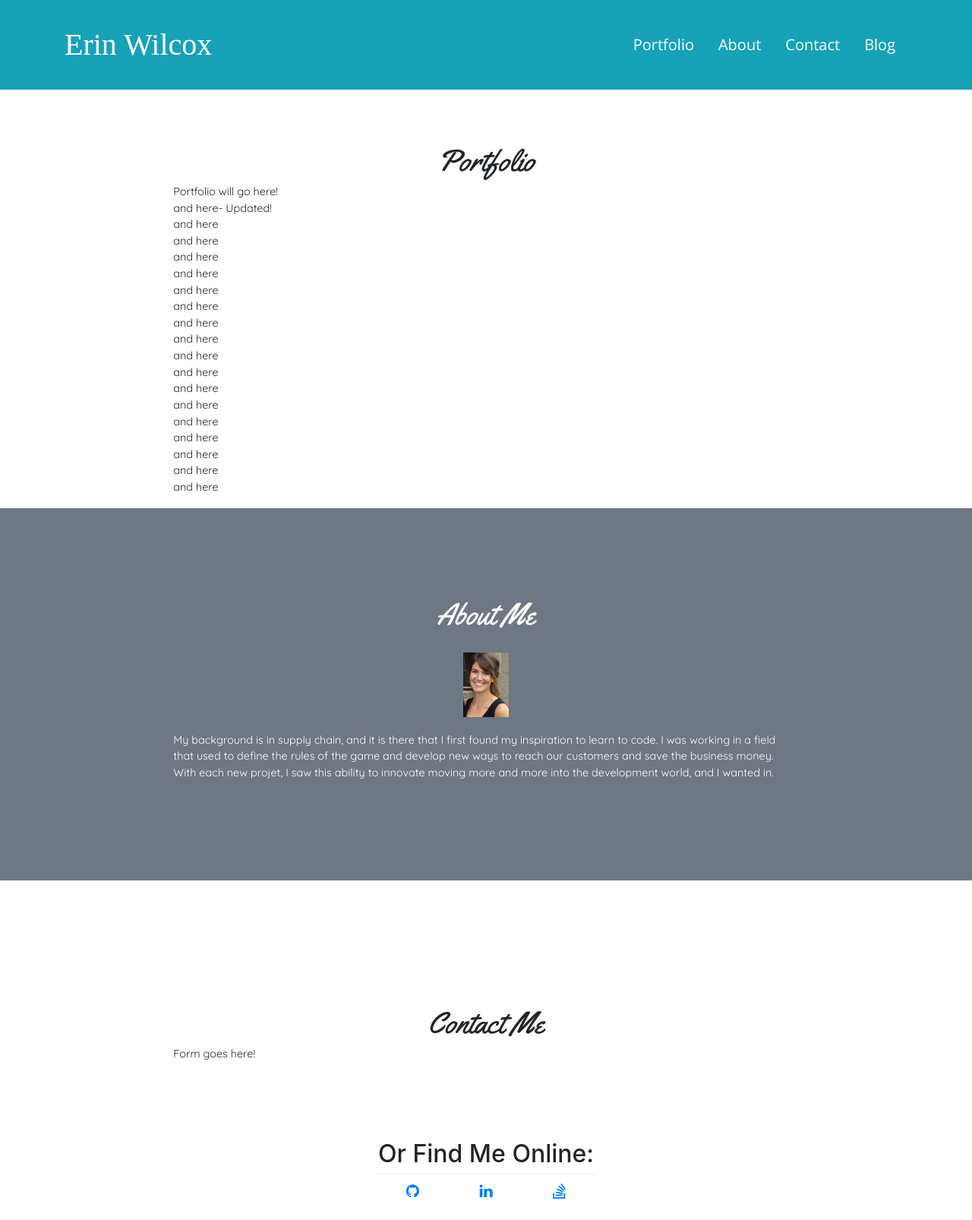
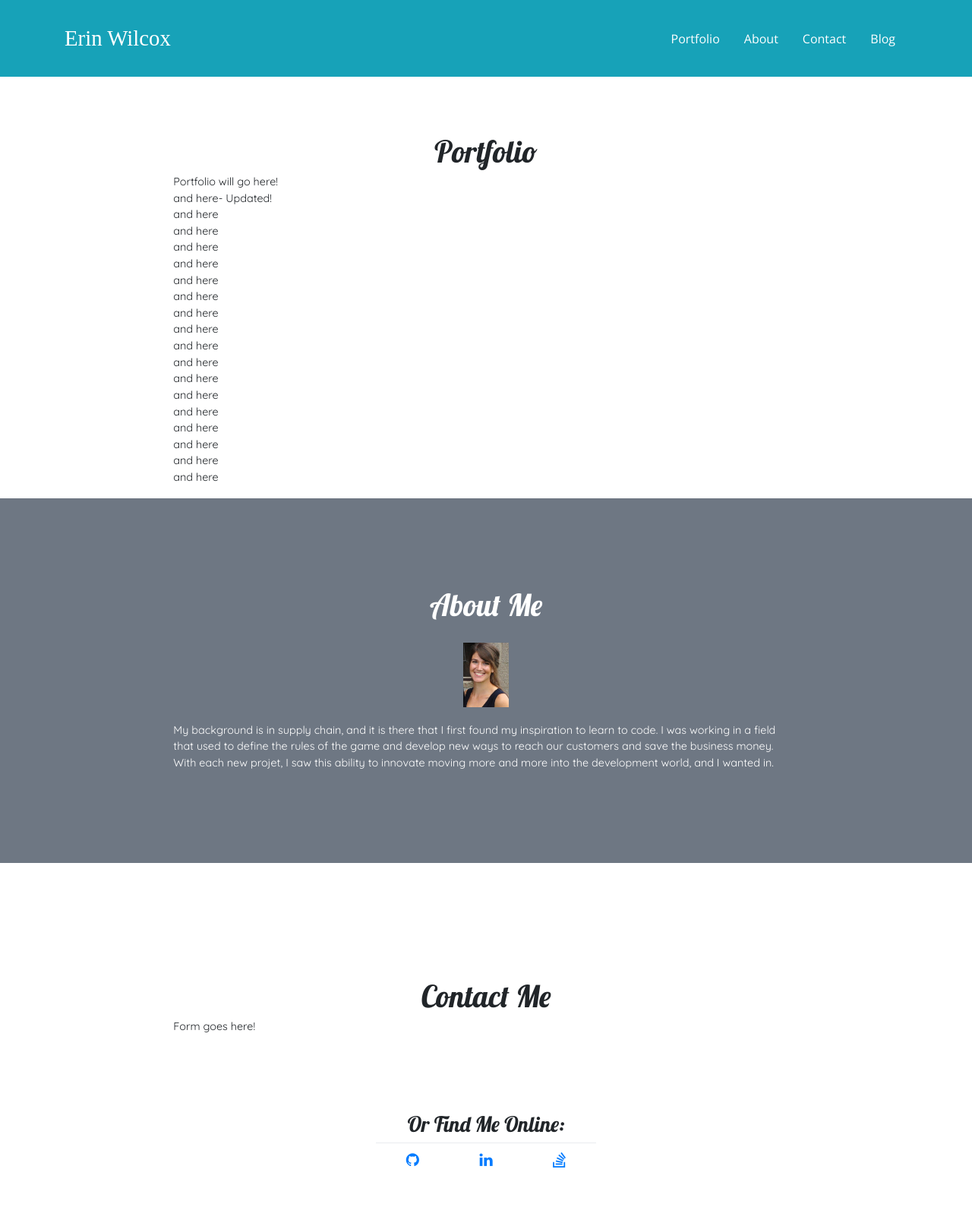
Before and after one commit to brookin8/brookin8.github.io, a Jekyll site: the page built from index.html, in a window 1280 px wide. Shown: the whole page at 76% size. Built offline with Jekyll 4.4.1, drawn with Linux system fonts in a browser that asks for light colours; some web fonts are replaced; after the commit the page ends 1565 px from its top, so only the background shows below that.

Commit message:
Add different fonts, percent instead of px sizing

```diff
--- a/_includes/header.html
+++ b/_includes/header.html
@@ -24,8 +24,8 @@
       <div class="p-3 mb-2 bg-info text-white">
         <nav class="navbar navbar-default">
           <div class="container">
-                  <a class ="navbar-brand" style="color:#ffffff; font-family: 'Atomic Age', cursive; font-size: 40px;" href="/">Erin Wilcox</a>
-                  <ul class="nav justify-content-end" style="font-size: 20px; font-family: 'Open Sans', sans-serif;">
+                  <a class ="navbar-brand" style="color:#ffffff; font-family: 'Atomic Age', cursive; font-size: 180%;" href="/">Erin Wilcox</a>
+                  <ul class="nav justify-content-end" style="font-size: 100%; font-family: 'Open Sans', sans-serif;">
                     <li class ="nav-item"><a class ="nav-link" href="/#portfolio" style ="color:#ffffff;">Portfolio</a></li>
                     <li class ="nav-item"><a class ="nav-link" href="/#about" style ="color:#ffffff;">About</a></li>
                     <li class ="nav-item"><a class ="nav-link" href="/#contact" style ="color:#ffffff;">Contact</a></li>
--- a/index.html
+++ b/index.html
@@ -15,7 +15,7 @@ layout: index
 				<br>
 				<div class = "row justify-content-center">
 					<div class = "col">
-						<h1 style="text-align:center; vertical-align:center; padding-top:118px; font-family: 'Yellowtail', cursive;">Portfolio</h1>
+						<h1 style="text-align:center; vertical-align:center; padding-top:105px; font-family: 'Lobster', cursive;">Portfolio</h1>
 					</div>
 				</div>
 				<div class = "row justify-content-center">
@@ -47,10 +47,10 @@ layout: index
 
 		<section id ="about">
 			<div class ="container-fluid" style="background-color:#6E7783;color:white;padding-top:118px">
-				<div style= "margin:auto; vertical-align:center; padding-bottom:115px">
+				<div style= "margin:auto; vertical-align:center; padding-bottom:105px">
 					<div class="row justify-content-center">
 						<div class = "col">
-							<h1 style="text-align:center;font-family: 'Yellowtail', cursive;">About Me</h1>
+							<h1 style="text-align:center;font-family: 'Lobster', cursive;">About Me</h1>
 						</div>
 					</div>
 					<div class ="row justify-content-center">
@@ -73,7 +73,7 @@ layout: index
 				<br>
 				<div class = "row justify-content-center">
 					<div class = "col">
-						<h1 style="text-align:center;padding-top:118px; font-family: 'Yellowtail', cursive;">Contact Me</h1>
+						<h1 style="text-align:center;padding-top:105px; font-family: 'Lobster', cursive;">Contact Me</h1>
 					</div>
 				</div>
 				<div class = "row justify-content-center">
@@ -89,7 +89,7 @@ layout: index
 				</div>
 				<div class = "row justify-content-center">
 					<div class = "col">
-						<h2 style="text-align:center;">Or Find Me Online:</h2>
+						<h3 style="text-align:center;font-family: 'Lobster', cursive;">Or Find Me Online:</h2>
 					</div>
 				</div>
 				<div class = "row justify-content-center">
```
